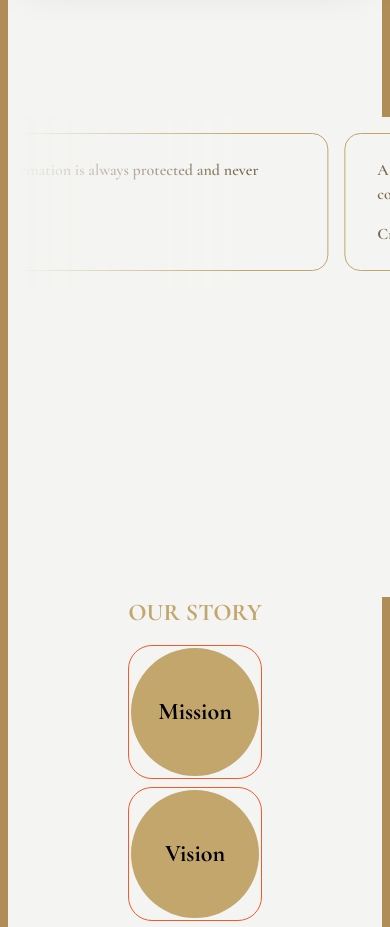
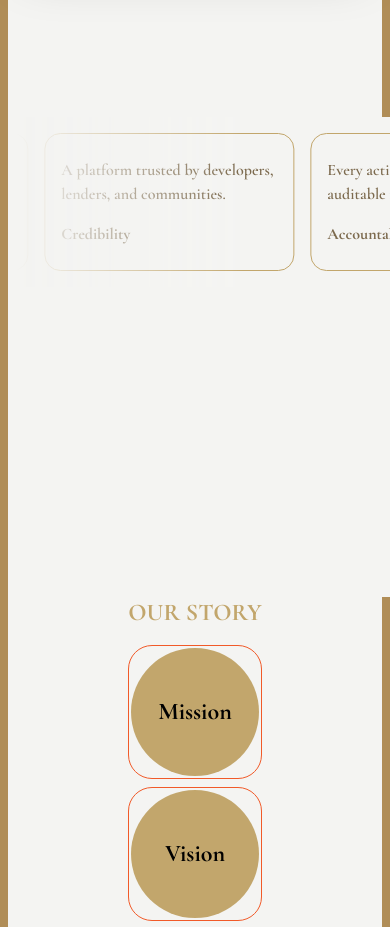
Before and after one commit to Aditya12705/Alethemyra-Website, a Next.js app: page / in a window 390 px wide. Shown: the part 2320-3247 px from the top of the page. Built offline with nearby package versions, Linux system fonts and the light colour scheme.

Commit message:
Update infinite-moving-cards.tsx

```diff
--- a/src/components/ui/infinite-moving-cards.tsx
+++ b/src/components/ui/infinite-moving-cards.tsx
@@ -56,7 +56,7 @@ export const InfiniteMovingCards = ({
     <div
       ref={containerRef}
       className={cn(
-        "scroller relative z-20 max-w-7xl overflow-hidden [mask-image:linear-gradient(to_right,transparent,white_20%,white_80%,transparent)]",
+        "scroller relative z-20 w-full max-w-7xl overflow-hidden [mask-image:linear-gradient(to_right,transparent,white_20%,white_80%,transparent)]",
         className,
         "bg-[#F4F4F2]"
       )}
@@ -79,7 +79,7 @@ export const InfiniteMovingCards = ({
         {items.map((item, idx) => (
           <li
             key={idx}
-            className="relative min-w-[400px] max-w-[400px] rounded-2xl border border-[#C2A66C] bg-[#F4F4F2] px-8 py-6 flex flex-col justify-between"
+            className="relative min-w-[250px] max-w-xs md:min-w-[400px] md:max-w-[400px] rounded-2xl border border-[#C2A66C] bg-[#F4F4F2] px-4 md:px-8 py-6 flex flex-col justify-between"
           >
             <p className="text-[#7C6A4E] font-semibold">{item.quote}</p>
             <div className="mt-4">
```
